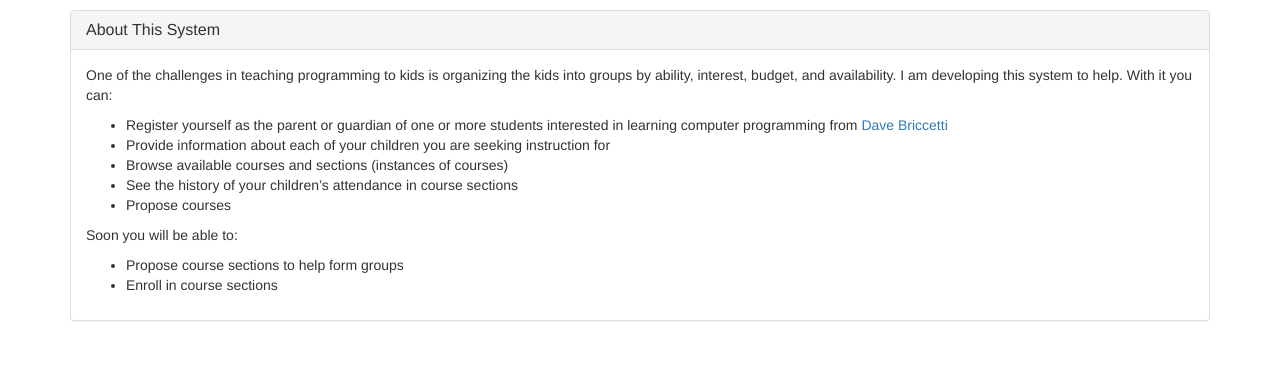
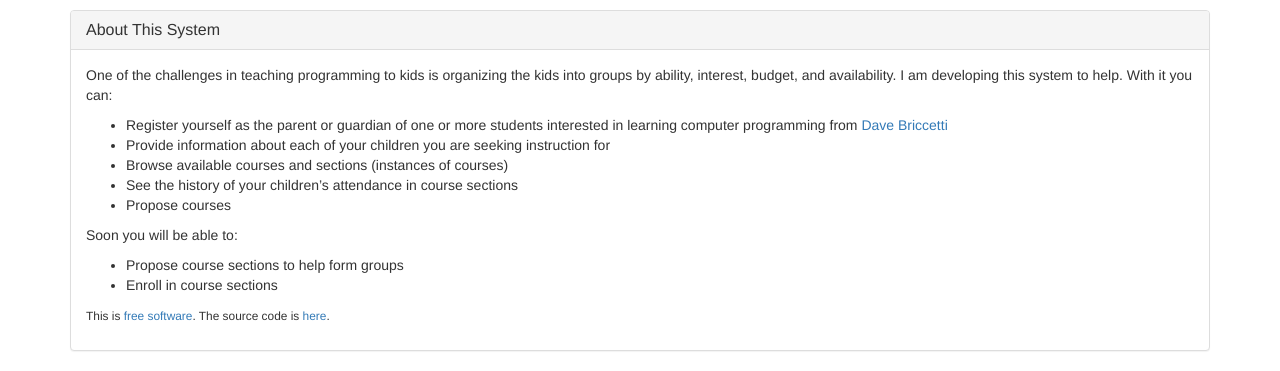
Before and after one commit to dcbriccetti/stusched, a Django app: page /app/ in a window 1280 px wide. Shown: the part 517-888 px from the top of the page. Before the commit the page ends 838 px from the top, so only its background shows below. Run offline with Django 3.2, Linux system fonts and the light colour scheme; some libraries are stand-ins or nearby versions.

Commit message:
Update descriptions

```diff
--- a/app/templates/app/index.html
+++ b/app/templates/app/index.html
@@ -29,6 +29,9 @@
               <li>Propose course sections to help form groups</li>
               <li>Enroll in course sections</li>
           </ul>
+
+          <p><small>This is <a href="https://en.wikipedia.org/wiki/Free_software">free software</a>.
+          The source code is <a href="https://github.com/dcbriccetti/stusched">here</a>.</small></p>
       </div>
     </div>
 {% endblock %}
```
Also changed, not shown: README.md.
